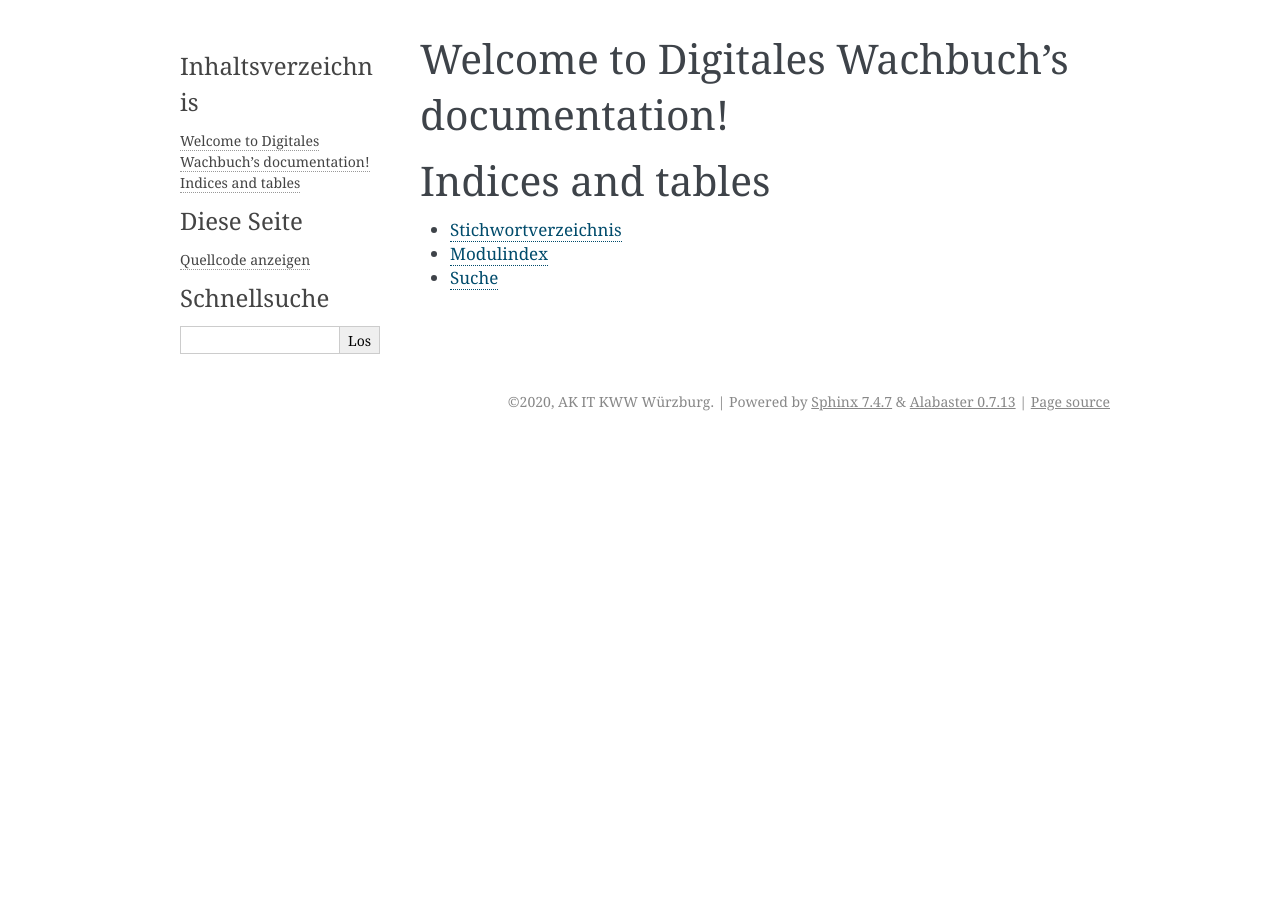
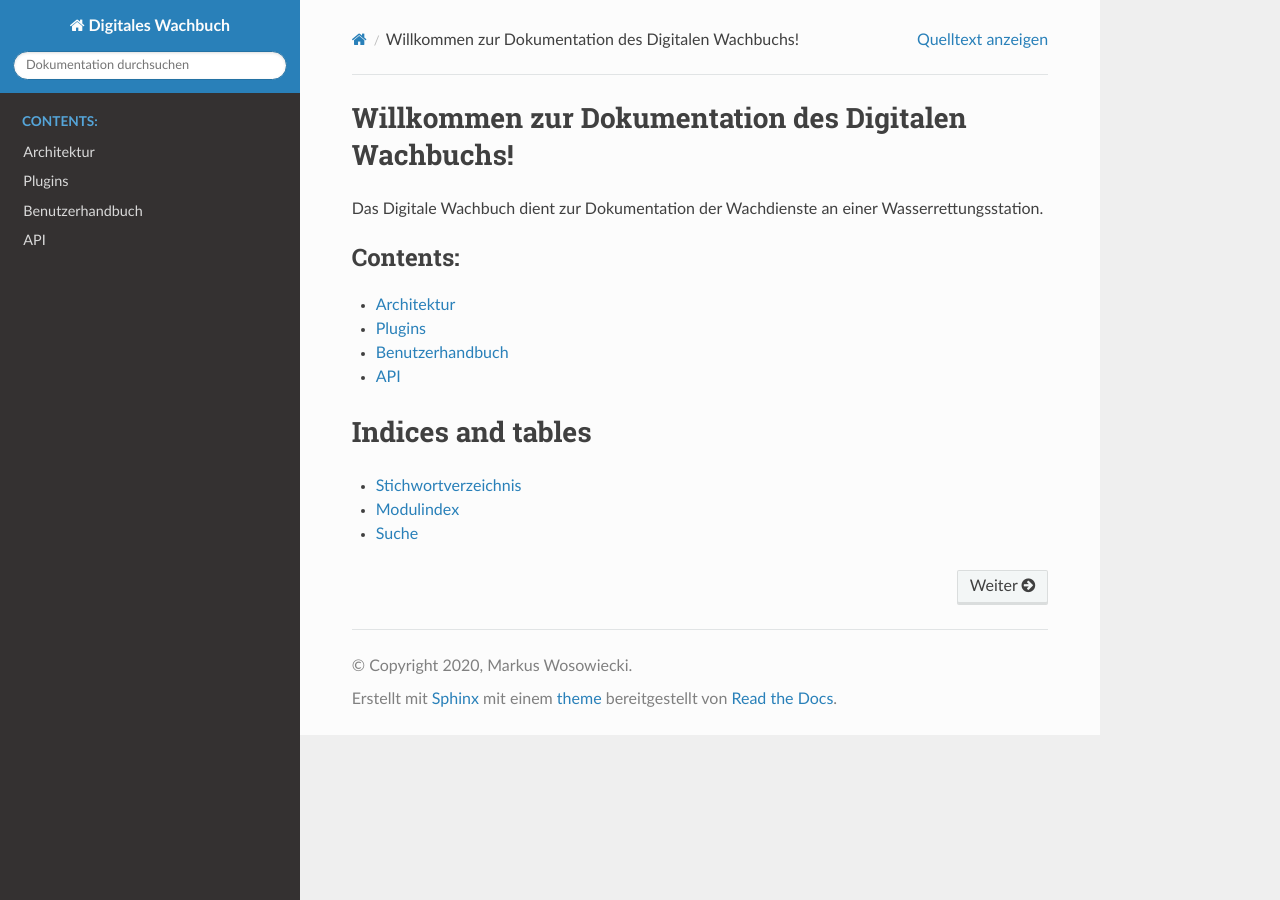
Before and after one commit to Kreiswasserwacht-Wurzburg/digitales_wachbuch, a Sphinx documentation site: the page built from docs/source/index.rst, in a window 1280 px wide. Built offline with Sphinx 7.4.7 and the Read the Docs theme 2.0.0, drawn with Linux system fonts in a browser that asks for light colours.

Commit message:
Dateien vom existierenden Projekt hinzugefügt

```diff
--- /dev/null
+++ b/docs/source/api/index.rst
@@ -0,0 +1,2 @@
+API
+---
--- /dev/null
+++ b/docs/source/architecture/datenbank.rst
@@ -0,0 +1,2 @@
+Datenbank
+---------
--- a/docs/source/conf.py
+++ b/docs/source/conf.py
@@ -9,17 +9,17 @@
 # If extensions (or modules to document with autodoc) are in another directory,
 # add these directories to sys.path here. If the directory is relative to the
 # documentation root, use os.path.abspath to make it absolute, like shown here.
-import sphinx_rtd_theme
-# import os
-# import sys
+#
+import os
+import sys
 # sys.path.insert(0, os.path.abspath('.'))
 
 
 # -- Project information -----------------------------------------------------
 
 project = 'Digitales Wachbuch'
-copyright = '2020, AK IT KWW Würzburg'
-author = 'AK IT KWW Würzburg'
+copyright = '2020, Markus Wosowiecki'
+author = 'Markus Wosowiecki'
 
 # The full version, including alpha/beta/rc tags
 release = '0.0.1'
@@ -27,13 +27,15 @@ release = '0.0.1'
 
 # -- General configuration ---------------------------------------------------
 
-master_doc = 'index'
-
 # Add any Sphinx extension module names here, as strings. They can be
 # extensions coming with Sphinx (named 'sphinx.ext.*') or your custom
 # ones.
-extensions = ['sphinx_rtd_theme',
+extensions = [
+    'sphinx_rtd_theme',
+    'sphinxcontrib.plantuml'
 ]
+
+plantuml = 'java -jar '+ os.path.join(os.getcwd(),'plantuml.jar')
 
 # Add any paths that contain templates here, relative to this directory.
 templates_path = ['_templates']
@@ -56,7 +58,7 @@ exclude_patterns = []
 # The theme to use for HTML and HTML Help pages.  See the documentation for
 # a list of builtin themes.
 #
-#html_theme = 'sphinx_rtd_theme'
+html_theme = 'sphinx_rtd_theme'
 
 # Add any paths that contain custom static files (such as style sheets) here,
 # relative to this directory. They are copied after the builtin static files,
--- a/docs/source/index.rst
+++ b/docs/source/index.rst
@@ -1,10 +1,17 @@
-Welcome to Digitales Wachbuch's documentation!
-==============================================
+Willkommen zur Dokumentation des Digitalen Wachbuchs!
+=====================================================
+
+Das Digitale Wachbuch dient zur Dokumentation der
+Wachdienste an einer Wasserrettungsstation.
 
 .. toctree::
-   :maxdepth: 2
+   :maxdepth: 1
    :caption: Contents:
 
+   architecture/index
+   plugins/index
+   user_manual/index
+   api/index
 
 
 Indices and tables
--- /dev/null
+++ b/docs/source/plugins/hiorg_plugin.rst
@@ -0,0 +1,2 @@
+Plugin HiOrg
+------------
--- /dev/null
+++ b/docs/source/plugins/report_plugin.rst
@@ -0,0 +1,2 @@
+Plugin Reports
+--------------
--- /dev/null
+++ b/docs/source/plugins/zast_plugin.rst
@@ -0,0 +1,2 @@
+Plugin Zast
+-----------
--- /dev/null
+++ b/docs/source/user_manual/index.rst
@@ -0,0 +1,2 @@
+Benutzerhandbuch
+----------------
```
Also changed, not shown: docs/source/architecture/index.rst (added, +10 -0 lines), docs/source/architecture/plugin_manager.rst (added, +15 -0 lines), docs/source/plugins/index.rst (added, +9 -0 lines), docs/source/images/arch_layers.svg (added), 4 other files.
